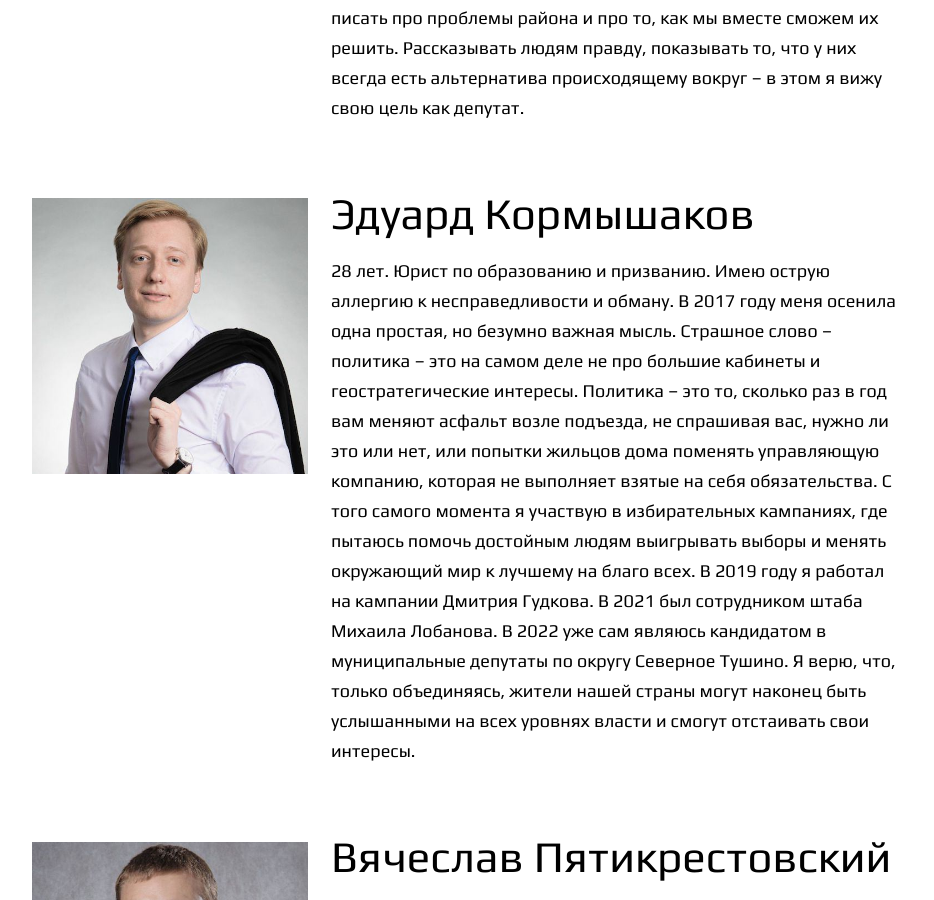
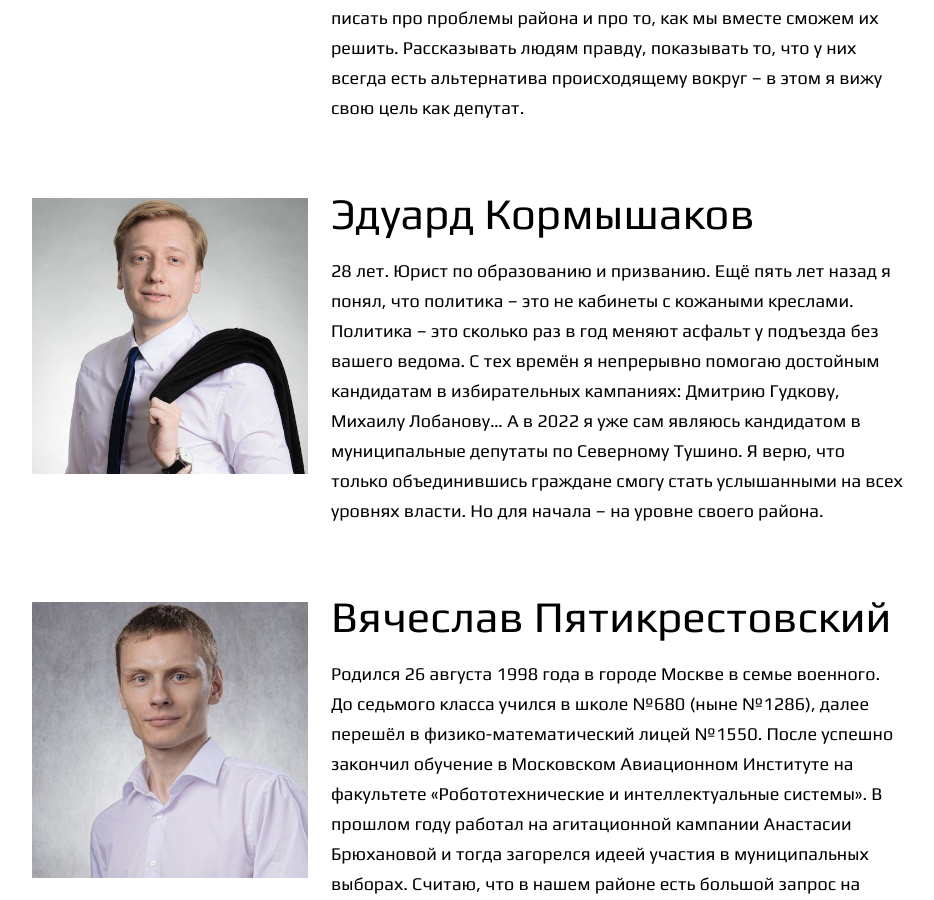
Before and after one commit to Pavel6625/live-tushino, a Jekyll site: the page built from candidates.html, in a window 1280 px wide and 900 px high, scrolled down 2975 px. Shown: the whole window, without its empty margins (171-1105 px from the left). Built offline with Jekyll 4.4.1, drawn with Linux system fonts in a browser that asks for light colours.

Commit message:
Update bio in candidates.yml

```diff
--- a/_data/candidates.yml
+++ b/_data/candidates.yml
@@ -24,7 +24,7 @@
   district: 3
 
 - name: Эдуард Кормышаков
-  bio: 28 лет. Юрист по образованию и призванию. Имею острую аллергию к несправедливости и обману. В 2017 году меня осенила одна простая, но безумно важная мысль. Страшное слово – политика – это на самом деле не про большие кабинеты и геостратегические интересы. Политика – это то, сколько раз в год вам меняют асфальт возле подъезда, не спрашивая вас, нужно ли это или нет, или попытки жильцов дома поменять управляющую компанию, которая не выполняет взятые на себя обязательства. С того самого момента я участвую в избирательных кампаниях, где пытаюсь помочь достойным людям выигрывать выборы и менять окружающий мир к лучшему на благо всех. В 2019 году я работал на кампании Дмитрия Гудкова. В 2021 был сотрудником штаба Михаила Лобанова. В 2022 уже сам являюсь кандидатом в муниципальные депутаты по округу Северное Тушино. Я верю, что, только объединяясь, жители нашей страны могут наконец быть услышанными на всех уровнях власти и смогут отстаивать свои интересы.
+  bio: "28 лет. Юрист по образованию и призванию. Ещё пять лет назад я понял, что политика – это не кабинеты с кожаными креслами. Политика – это сколько раз в год меняют асфальт у подъезда без вашего ведома. С тех времён я непрерывно помогаю достойным кандидатам в избирательных кампаниях: Дмитрию Гудкову, Михаилу Лобанову… А в 2022 я уже сам являюсь кандидатом в муниципальные депутаты по Северному Тушино. Я верю, что только объединившись граждане смогу стать услышанными на всех уровнях власти. Но для начала – на уровне своего района."
   photo: /assets/img/Кормышаков.jpg
   district: 3
 
```
